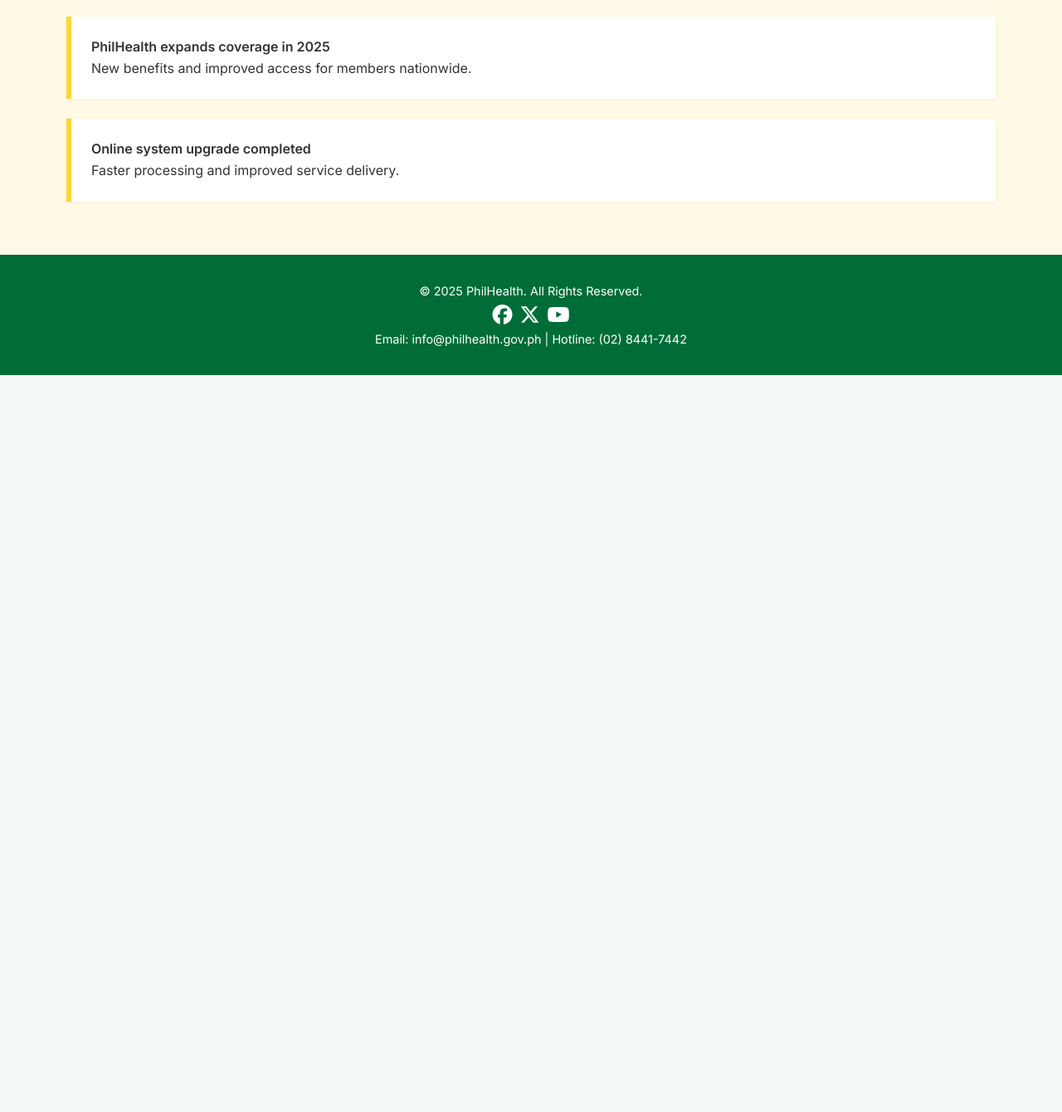
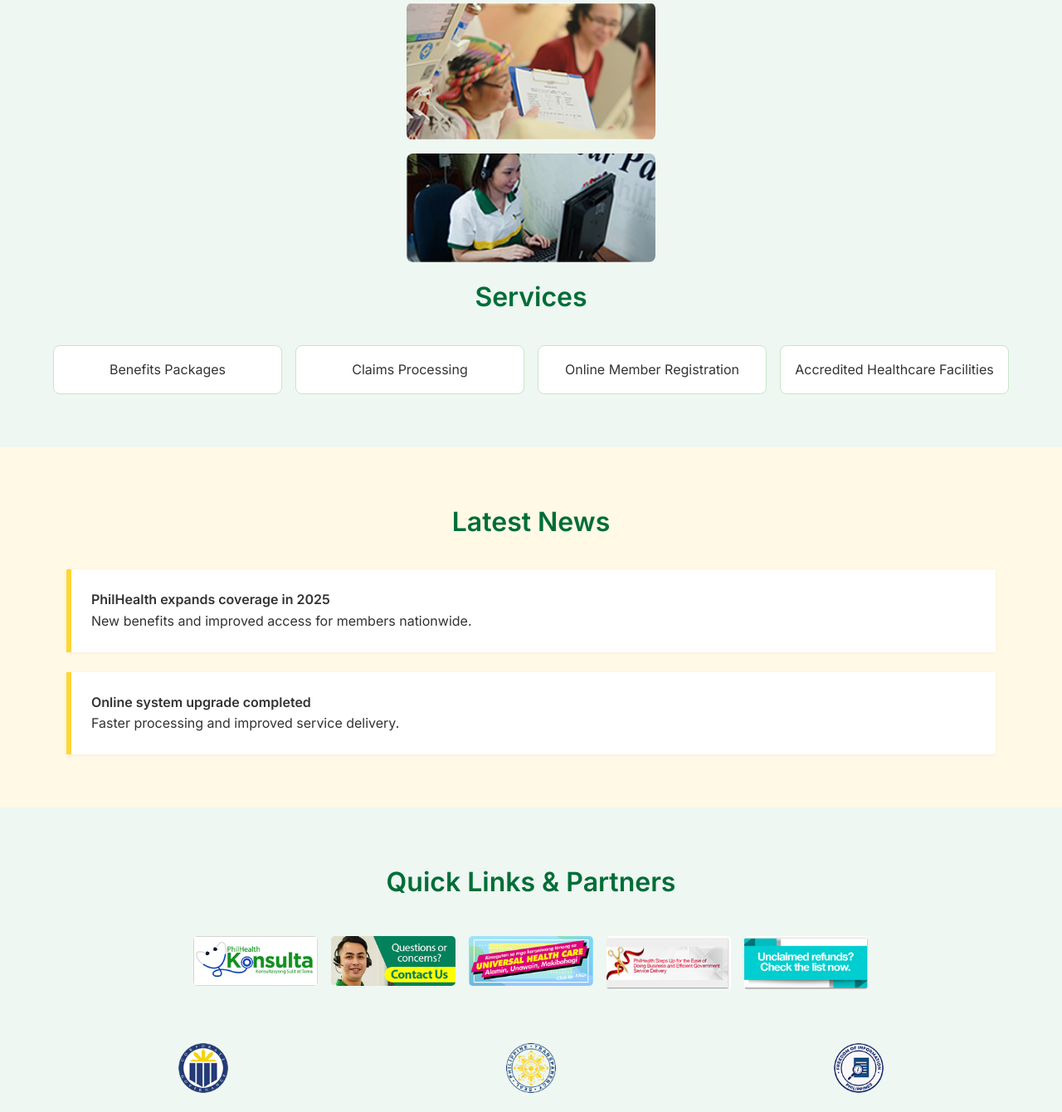
Before and after one commit to Justinbarbas1028/Clone-Site, a plain HTML site: page index.html in a window 1280 px wide. Shown: the part 1460-2800 px from the top of the page at 83% size. Before the commit the page ends 1912 px from the top, so only its background shows below. Drawn offline with Linux system fonts and the light colour scheme.

Commit message:
newnewnew

```diff
--- a/assets/css/style.css
+++ b/assets/css/style.css
@@ -203,3 +203,47 @@
     font-size: 24px;
     padding: 5px 2.5px;
 }
+
+.content-image {
+    width: 100%;
+    max-width: 300px; /* Adjust as needed */
+    display: block;
+    margin: 1rem auto;
+    border-radius: 8px;
+}
+
+.extra-links .container {
+    text-align: center;
+}
+
+.image-links {
+    display: flex;
+    flex-wrap: wrap;
+    justify-content: center;
+    gap: 1rem;
+    margin-bottom: 2rem;
+}
+
+.image-links a img {
+    max-width: 150px; /* Adjust size of link images */
+    border-radius: 5px;
+}
+
+.partner-logos {
+    display: flex;
+    justify-content: center;
+    align-items: center;
+    gap: 2rem;
+    margin-top: 2rem;
+}
+
+.partner-logos img {
+    max-height: 60px; /* Adjust size of partner logos */
+    width: auto;
+}
+
+.npc-seal {
+    display: block;
+    margin: 1rem auto 0;
+    max-width: 100px; /* Adjust size of NPC seal */
+}
--- a/index.html
+++ b/index.html
@@ -42,6 +42,7 @@
 
     <section id="members" class="section">
         <div class="container">
+            <img src="./assets/images/img20.jpg" alt="Members Image" class="content-image">
             <h3><a href="./pages/membership.html">Membership</a></h3>
             <div class="cards">
                 <div class="card">
@@ -62,6 +63,8 @@
 
     <section id="services" class="section">
         <div class="container">
+            <img src="./assets/images/img21.jpg" alt="Benefits Image" class="content-image">
+            <img src="./assets/images/img22.jpg" alt="Online Services Image" class="content-image">
             <h3><a href="./pages/services.html">Services</a></h3>
             <ul class="services-list">
                 <li>Benefits Packages</li>
@@ -88,13 +91,32 @@
         </div>
     </section>
 
+    <section class="section extra-links">
+        <div class="container">
+            <h2>Quick Links & Partners</h2>
+            <div class="image-links">
+                 <a href="#"><img src="./assets/images/konsulta.jpg" alt="Konsulta" class="content-image"></a>
+                 <a href="#"><img src="./assets/images/contact_btn.jpg" alt="Contact" class="content-image"></a>
+                 <a href="#"><img src="./assets/images/uhc_btn.jpg" alt="UHC" class="content-image"></a>
+                 <a href="#"><img src="./assets/images/arta_bnnr_sml.jpg" alt="ARTA" class="content-image"></a>
+                 <a href="#"><img src="./assets/images/UnclaimedRefunds.jpg" alt="Unclaimed Refunds" class="content-image"></a>
+            </div>
+            <div class="partner-logos">
+                 <img src="./assets/images/logo3.png" alt="Partner Logo 1" class="content-image">
+                 <img src="./assets/images/logo4.png" alt="Partner Logo 2" class="content-image">
+                 <img src="./assets/images/logo5.png" alt="Partner Logo 3" class="content-image">
+            </div>
+        </div>
+    </section>
+
     <footer id="contact" class="footer">
         <div class="container">
             <p>&copy; 2025 PhilHealth. All Rights Reserved.</p>
-            <i class="fa-brands fa-facebook"><a href=""></a></i>
-            <i class="fa-brands fa-x-twitter"><a href=""></a></i>
-            <i class="fa-brands fa-youtube"><a href=""></a></i>
+            <a href="#" aria-label="Facebook"><i class="fa-brands fa-facebook"></i></a>
+            <a href="#" aria-label="Twitter"><i class="fa-brands fa-x-twitter"></i></a>
+            <a href="#" aria-label="YouTube"><i class="fa-brands fa-youtube"></i></a>
             <p>Email: info@philhealth.gov.ph | Hotline: (02) 8441-7442</p>
+            <img src="./assets/images/NPCSeal_Portrait.jpg" alt="NPC Seal" class="npc-seal">
         </div>
     </footer>
 </body>
```
